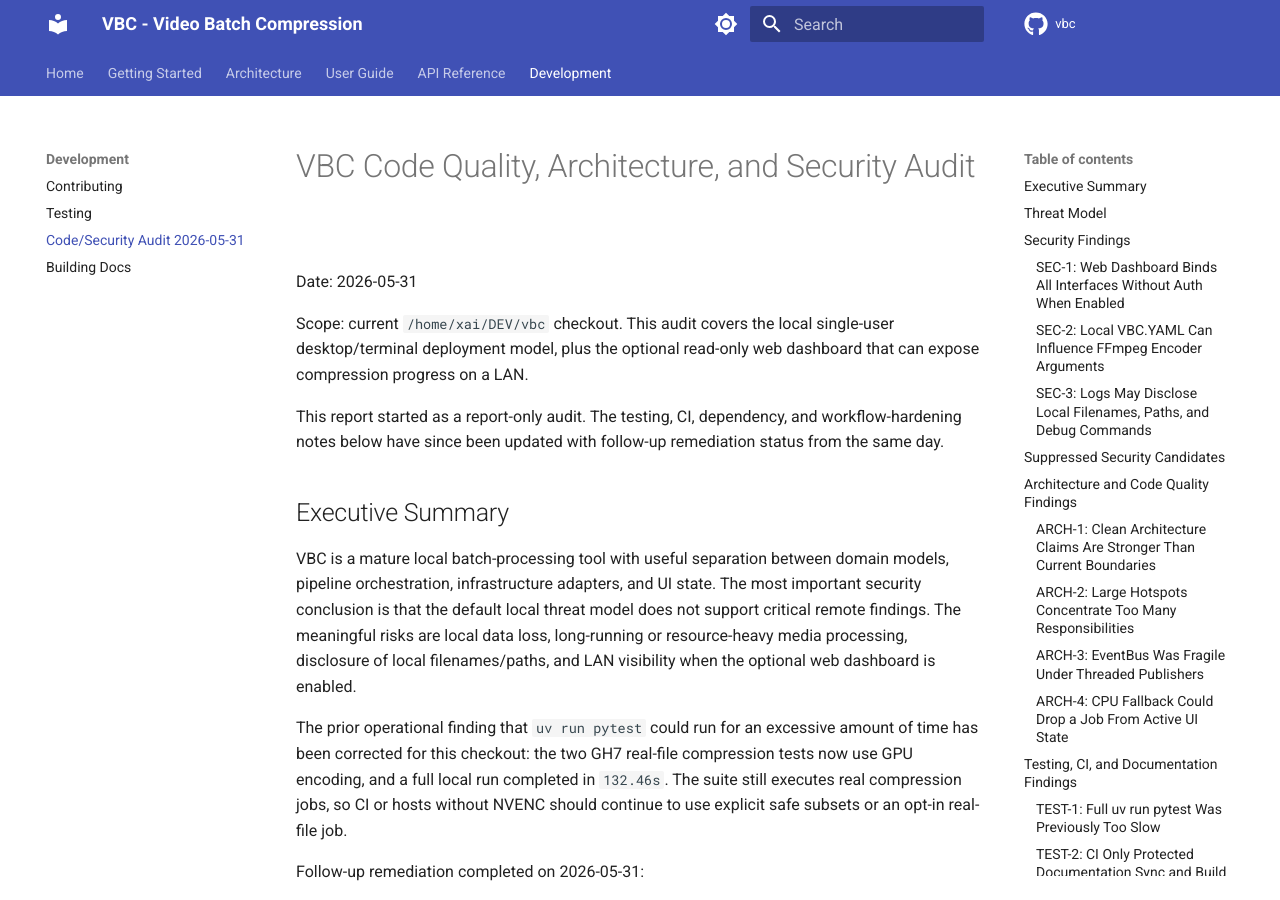
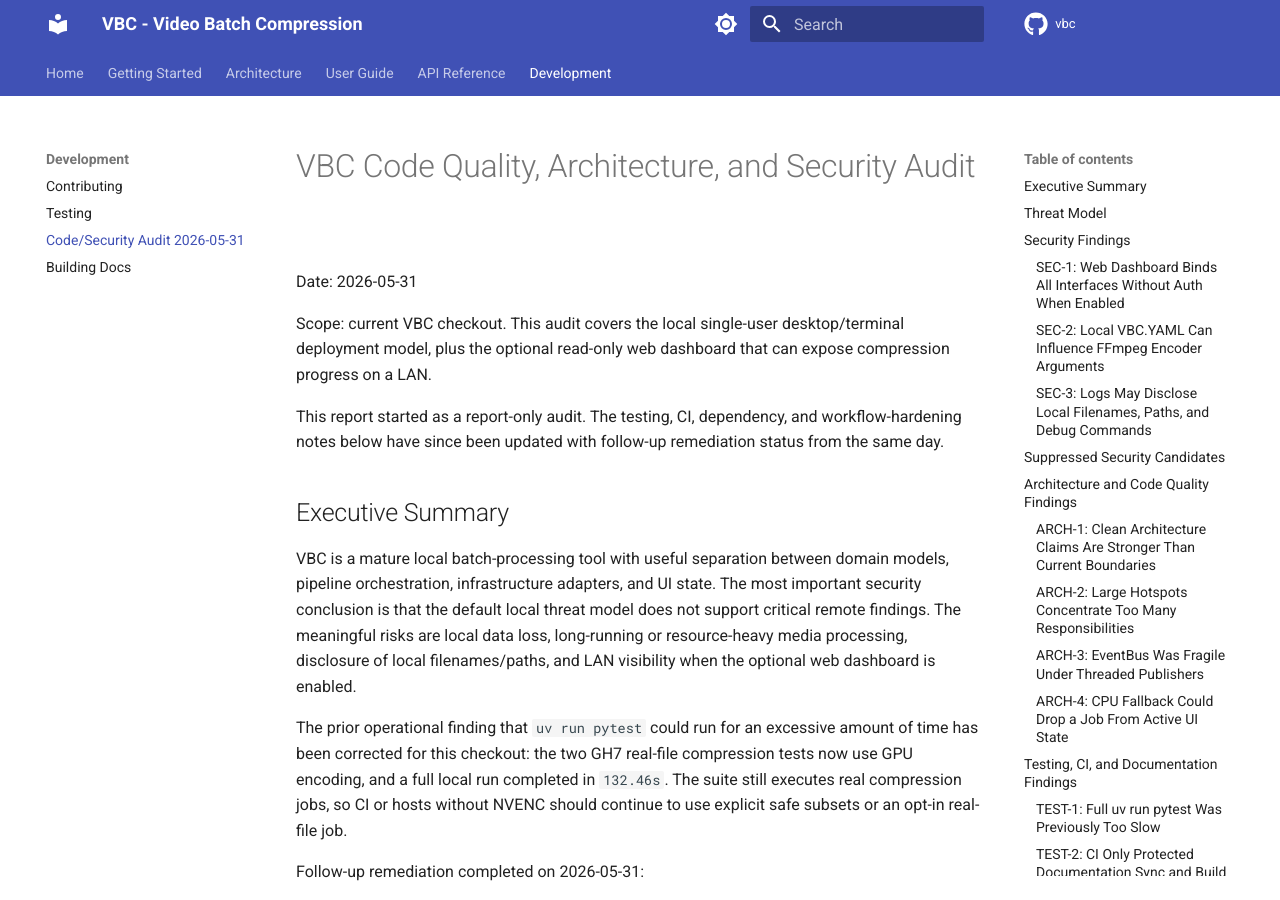
Before and after one commit to hipotures/vbc, an MkDocs documentation site: the page built from docs/development/audit-2026-05-31-code-quality-security.md, in a window 1280 px wide and 900 px high. Built offline with MkDocs 1.6.1 and Material for MkDocs 9.7.7, drawn with Linux system fonts in a browser that asks for light colours; comment, search, counter and statistics services are not loaded; some of the changed text lies outside the part shown.

Commit message:
docs: remove local filesystem paths

```diff
--- a/docs/development/audit-2026-05-31-code-quality-security.md
+++ b/docs/development/audit-2026-05-31-code-quality-security.md
@@ -2,7 +2,7 @@
 
 Date: 2026-05-31
 
-Scope: current `/home/xai/DEV/vbc` checkout. This audit covers the local
+Scope: current VBC checkout. This audit covers the local
 single-user desktop/terminal deployment model, plus the optional read-only web
 dashboard that can expose compression progress on a LAN.
 
```
Also changed, not shown: other parts of docs/development/audit-2026-05-31-code-quality-security.md (+1 -1 lines), docs/getting-started/configuration.md (+3 -3 lines), vbc/utils/README.md (+2 -2 lines), 2 other files.
